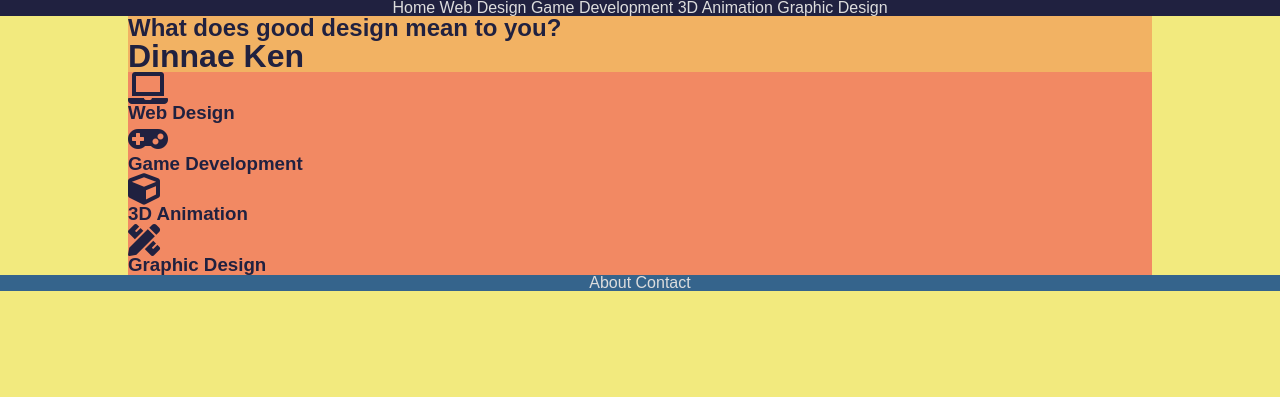
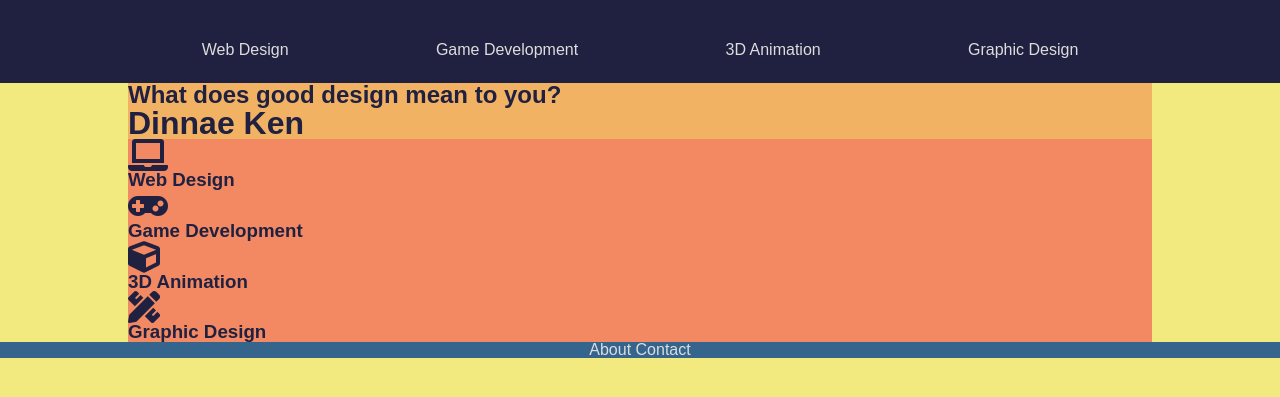
Before and after one commit to dunnykin/dinnae-ken-design, a PHP site: page /php/index.php in a window 1280 px wide. Shown: the top 397 px of the page. Run offline with PHP 8.4, Linux system fonts and the light colour scheme; some libraries are stand-ins or nearby versions.

Commit message:
Initial nav-bar styling

```diff
--- a/assets/css/style.css
+++ b/assets/css/style.css
@@ -26,13 +26,26 @@ ul li { display: inline; }
 /*** NAVIGATION ***/
 .nav-bar {
     background-color: var(--color1);
+}
 
+.nav-bar ul {
     display: flex;
-    justify-content: center;
+    justify-content: space-around;
+    align-items: center;
+    padding: 2% 10%;
+}
+
+.nav-bar ul li {
+    display: flex;
+    justify-self: center;
 }
 
 .nav-bar a {
     color: var(--txt-light);
+}
+
+.logo {
+    border-radius: 50%;
 }
 /*** NAVIGATION END ***/
 
--- a/includes/header.php
+++ b/includes/header.php
@@ -14,10 +14,10 @@
     <!-- Javascript -->
 
 </head>
-<body> <!-- Container closes in footer -->
+<body>
 
 <?php
 include("navigation.php");
 ?>
 
-<main class="main-content"> <!-- Container closes in footer -->
+<main class="main-content">
--- a/includes/navigation.php
+++ b/includes/navigation.php
@@ -1,6 +1,7 @@
 <div class="nav-bar">
+
+        <a href="/dinnae-ken-design/php/index.php"><img class="logo" src="http://via.placeholder.com/100x100" alt=""></a>
     <ul>
-        <li><a href="/dinnae-ken-design/php/index.php">Home</a></li>
         <li><a href="/dinnae-ken-design/php/web-design.php">Web Design</a></li>
         <li><a href="/dinnae-ken-design/php/game-dev.php">Game Development</a></li>
         <li><a href="/dinnae-ken-design/php/3d-animation.php">3D Animation</a></li>
```
